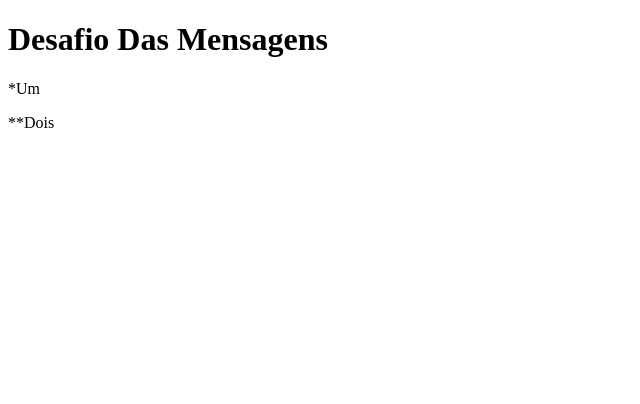
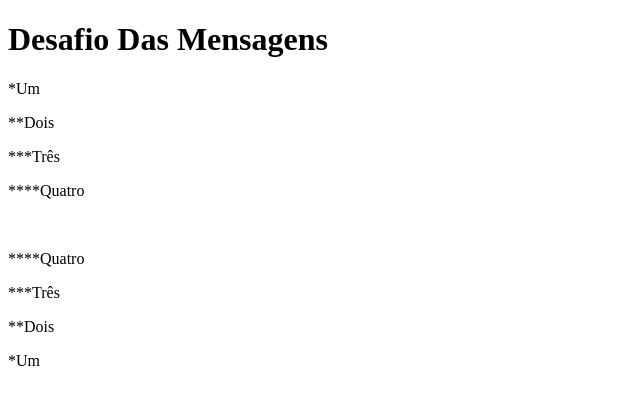
Before and after one commit to vinizs-dev/html-css, a plain HTML site: page desafios/df001/index.html in a window 1280 px wide. Shown: the whole page, without its empty margins (0-640 px from the left). Drawn offline with Linux system fonts and the light colour scheme.

Commit message:
Update index.html

```diff
--- a/desafios/df001/index.html
+++ b/desafios/df001/index.html
@@ -7,6 +7,14 @@
     <h1>Desafio Das Mensagens</h1>
     <p>*Um</p>
     <p>**Dois</p>
+    <p>***Três</p>
+    <p>****Quatro</p>
+    <br>
+    <p>****Quatro</p>
+    <p>***Três</p>
+    <p>**Dois</p>
+    <p>*Um</p>
+</head>
 <body>
 
 </body>
```
